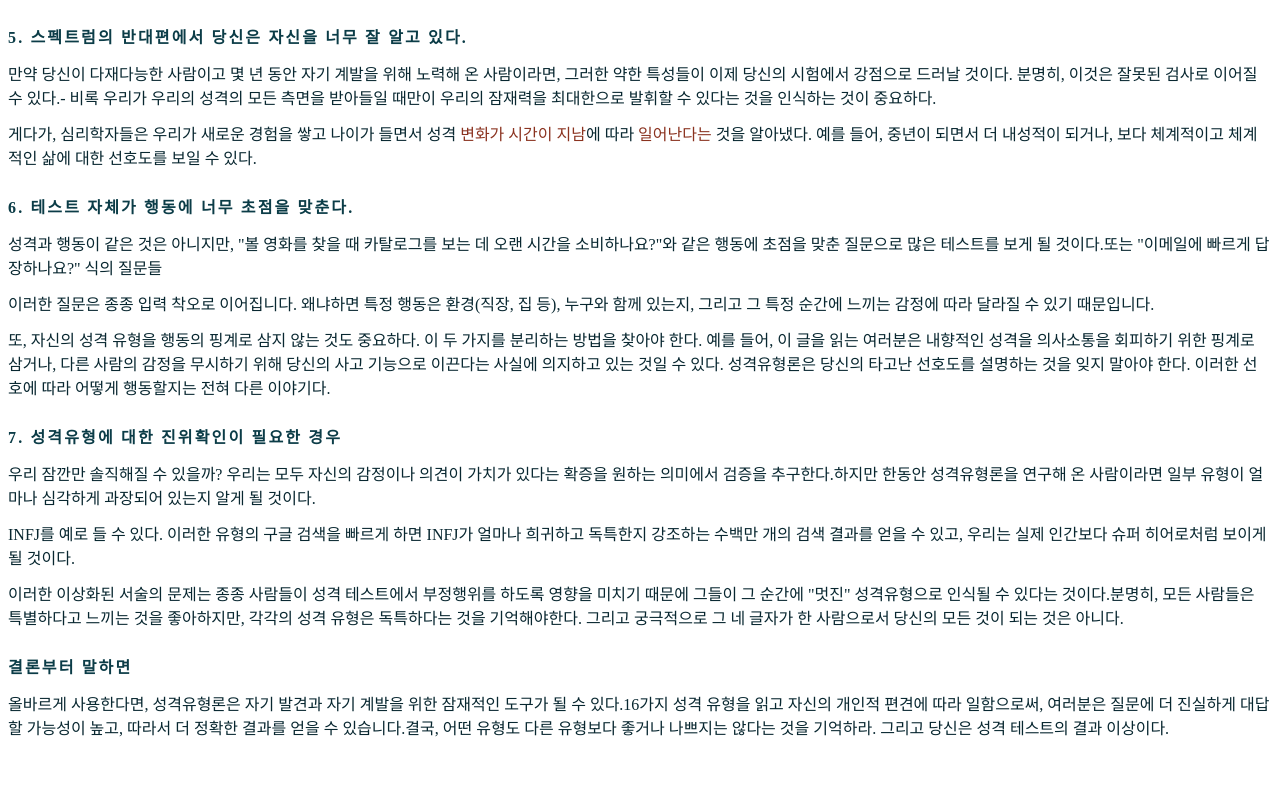
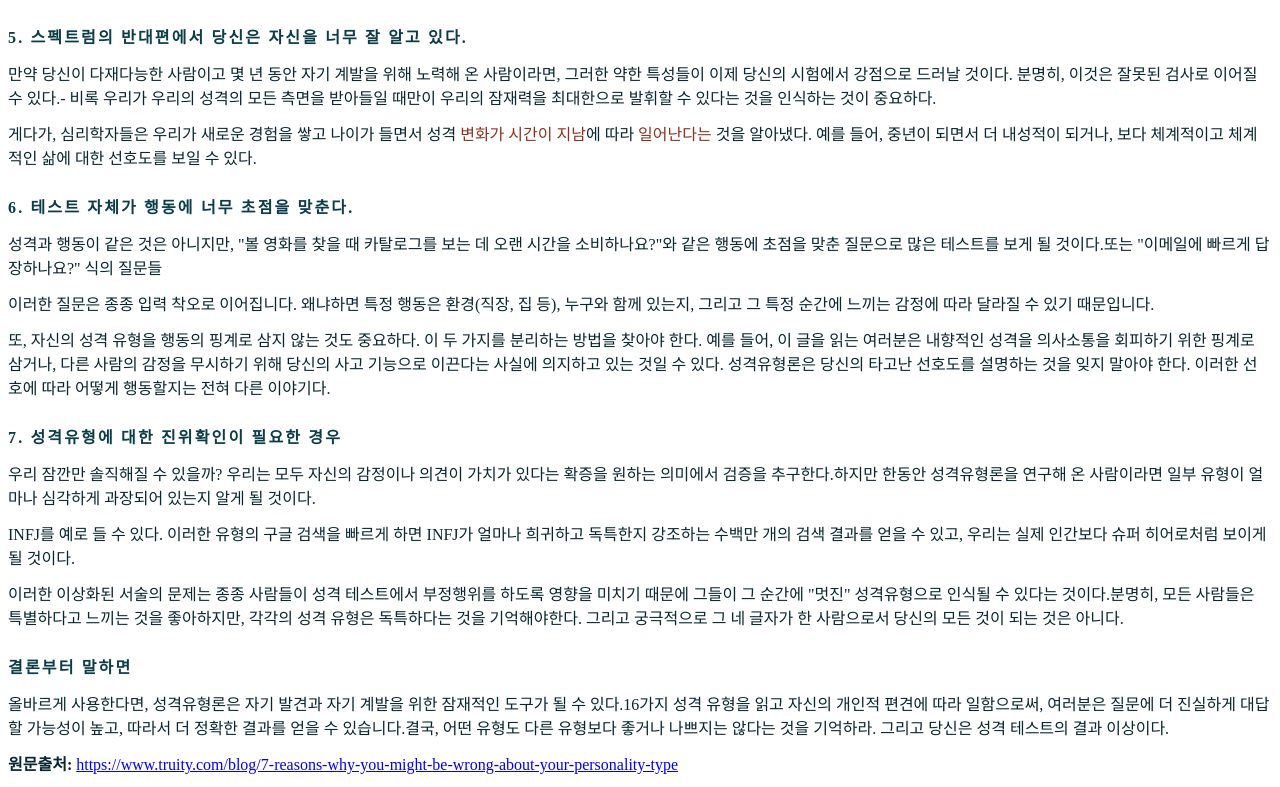
Before and after one commit to mbti-data/contradictions-in-personality-type-tests, a plain HTML site: page index.html in a window 1280 px wide. Shown: the part 982-1769 px from the top of the page. Before the commit the page ends 1733 px from the top, so only its background shows below. Drawn offline with Linux system fonts and the light colour scheme.

Commit message:
Add files via upload

```diff
--- a/index.html
+++ b/index.html
@@ -3,6 +3,7 @@
 <head>
 <title>MBTI 루머 모음 - 성격유형의 모순? 결과가 틀리게 나오는 이유</title>
 <meta http-equiv="content-type" content="text/html; charset=utf-8">
+<meta name="generator" content="Namo WebEditor(Trial)"></head>
 
 <body bgcolor="white" text="black" link="blue" vlink="purple" alink="red">
 <div style="text-align:center;" data-pm-slice="1 1 []" data-en-clipboard="true"><b><span style="font-size: 30px;"><font face="페이북 OTF Bold">MBTI 루머 모음</font></span></b><font face="페이북 OTF Bold"></font></div>
@@ -40,6 +41,7 @@
 <p papago-id="10" papago-translate="translated" style="box-sizing: border-box; margin: 12px 0px; letter-spacing: normal; color: rgb(8, 39, 48); font-family: calluna, &quot;Times New Roman&quot;, serif; font-size: 20px; font-style: normal; font-variant-ligatures: normal; font-variant-caps: normal; font-weight: 400; orphans: 2; text-align: start; text-indent: 0px; text-transform: none; white-space: normal; widows: 2; word-spacing: 0px; -webkit-text-stroke-width: 0px; background-color: rgb(255, 255, 255); text-decoration-thickness: initial; text-decoration-style: initial; text-decoration-color: initial;"><font face="페이북 OTF Bold"><span style="font-size:12pt;">이러한 이상화된 서술의 문제는 종종 사람들이 성격 테스트에서 부정행위를 하도록 영향을 미치기 때문에 그들이 그 순간에 &quot;멋진&quot; 성격유형으로 인식될 수 있다는 것이다.분명히, 모든 사람들은 특별하다고 느끼는 것을 좋아하지만, 각각의 성격 유형은 독특하다는 것을 기억해야한다. 그리고 궁극적으로 그 네 글자가 한 사람으로서 당신의 모든 것이 되는 것은 아니다.</span></font></p>
 <h4 papago-id="11" papago-translate="translated" style="box-sizing: border-box; font-family: alternate-gothic-no-3-d, &quot;Trebuchet MS&quot;, Arial, Helvetica, sans-serif; font-weight: normal; line-height: 22px; color: rgb(11, 60, 71); margin-top: 28px; margin-bottom: 7px; font-size: 18px; letter-spacing: 0.12em; text-transform: uppercase; font-style: normal; font-variant-ligatures: normal; font-variant-caps: normal; orphans: 2; text-align: start; text-indent: 0px; white-space: normal; widows: 2; word-spacing: 0px; -webkit-text-stroke-width: 0px; background-color: rgb(255, 255, 255); text-decoration-thickness: initial; text-decoration-style: initial; text-decoration-color: initial;"><b><font face="페이북 OTF Bold"><span style="font-size:12pt;">결론부터 말하면</span></font></b><font face="페이북 OTF Bold"><span style="font-size:12pt;"></span></font></h4>
 <p papago-id="12" papago-translate="translated" style="box-sizing: border-box; margin: 12px 0px; letter-spacing: normal; color: rgb(8, 39, 48); font-family: calluna, &quot;Times New Roman&quot;, serif; font-size: 20px; font-style: normal; font-variant-ligatures: normal; font-variant-caps: normal; font-weight: 400; orphans: 2; text-align: start; text-indent: 0px; text-transform: none; white-space: normal; widows: 2; word-spacing: 0px; -webkit-text-stroke-width: 0px; background-color: rgb(255, 255, 255); text-decoration-thickness: initial; text-decoration-style: initial; text-decoration-color: initial;"><font face="페이북 OTF Bold"><span style="font-size:12pt;">올바르게 사용한다면, 성격유형론은&nbsp;자기 발견과 자기 계발을 위한 잠재적인 도구가 될 수 있다.16가지 성격 유형을 읽고 자신의 개인적 편견에 따라 일함으로써, 여러분은 질문에 더 진실하게 대답할 가능성이 높고, 따라서 더 정확한 결과를 얻을 수 있습니다.결국, 어떤 유형도 다른 유형보다 좋거나 나쁘지는 않다는 것을 기억하라. 그리고 당신은 성격 테스트의 결과 이상이다.</span></font></p>
+<p papago-id="12" papago-translate="translated" style="box-sizing: border-box; margin: 12px 0px; letter-spacing: normal; color: rgb(8, 39, 48); font-family: calluna, &quot;Times New Roman&quot;, serif; font-size: 20px; font-style: normal; font-variant-ligatures: normal; font-variant-caps: normal; font-weight: 400; orphans: 2; text-align: start; text-indent: 0px; text-transform: none; white-space: normal; widows: 2; word-spacing: 0px; -webkit-text-stroke-width: 0px; background-color: rgb(255, 255, 255); text-decoration-thickness: initial; text-decoration-style: initial; text-decoration-color: initial;"><b><font face="페이북 OTF Bold"><span style="font-size:12pt;">원문출처: </span></font></b><span style="font-size:12pt;"><a href="https://www.truity.com/blog/7-reasons-why-you-might-be-wrong-about-your-personality-type"><font face="페이북 OTF Bold" color="blue">https://www.truity.com/blog/7-reasons-why-you-might-be-wrong-about-your-personality-type</font></a></span></p>
 </body>
 
 </html>
```
